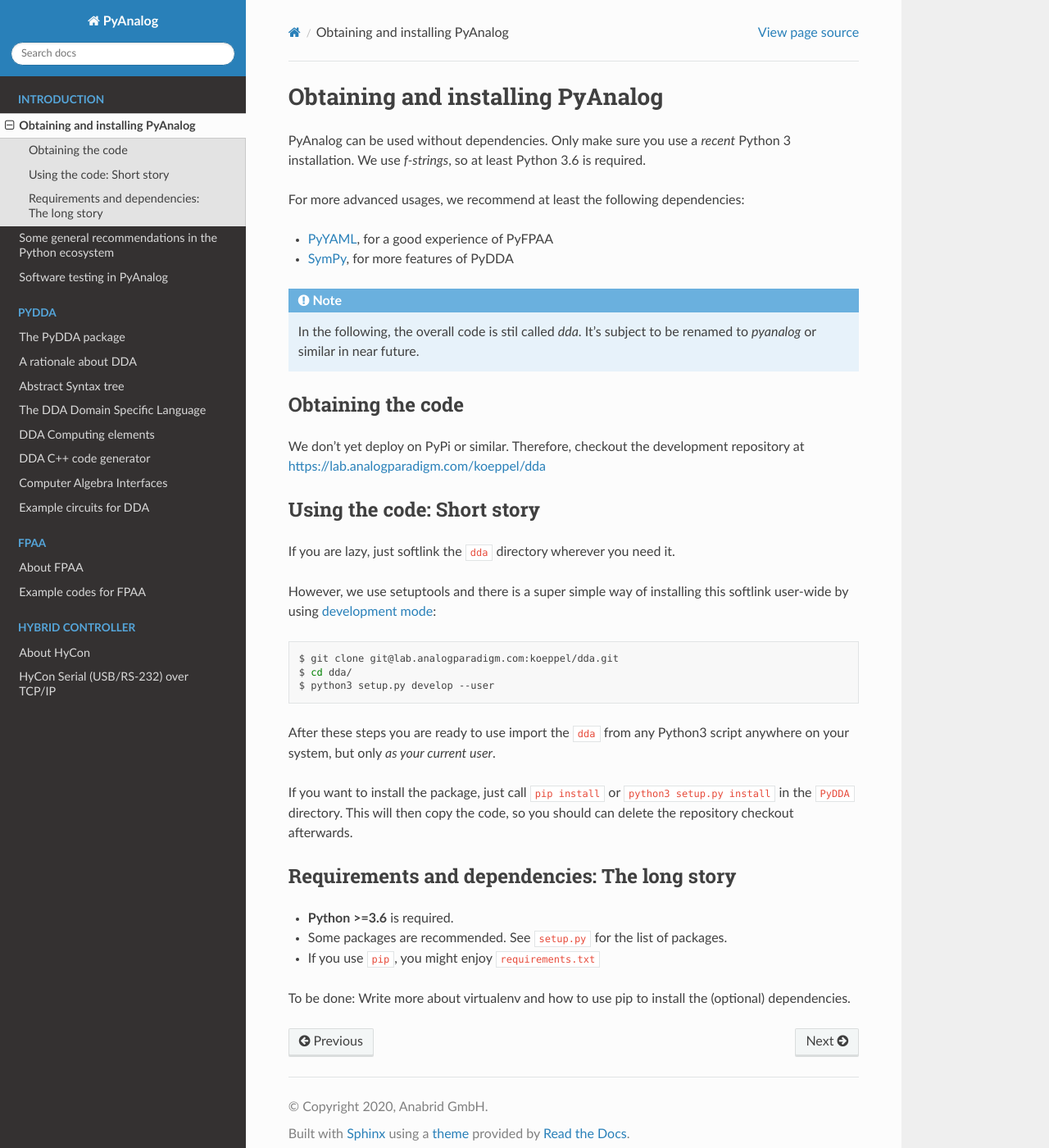
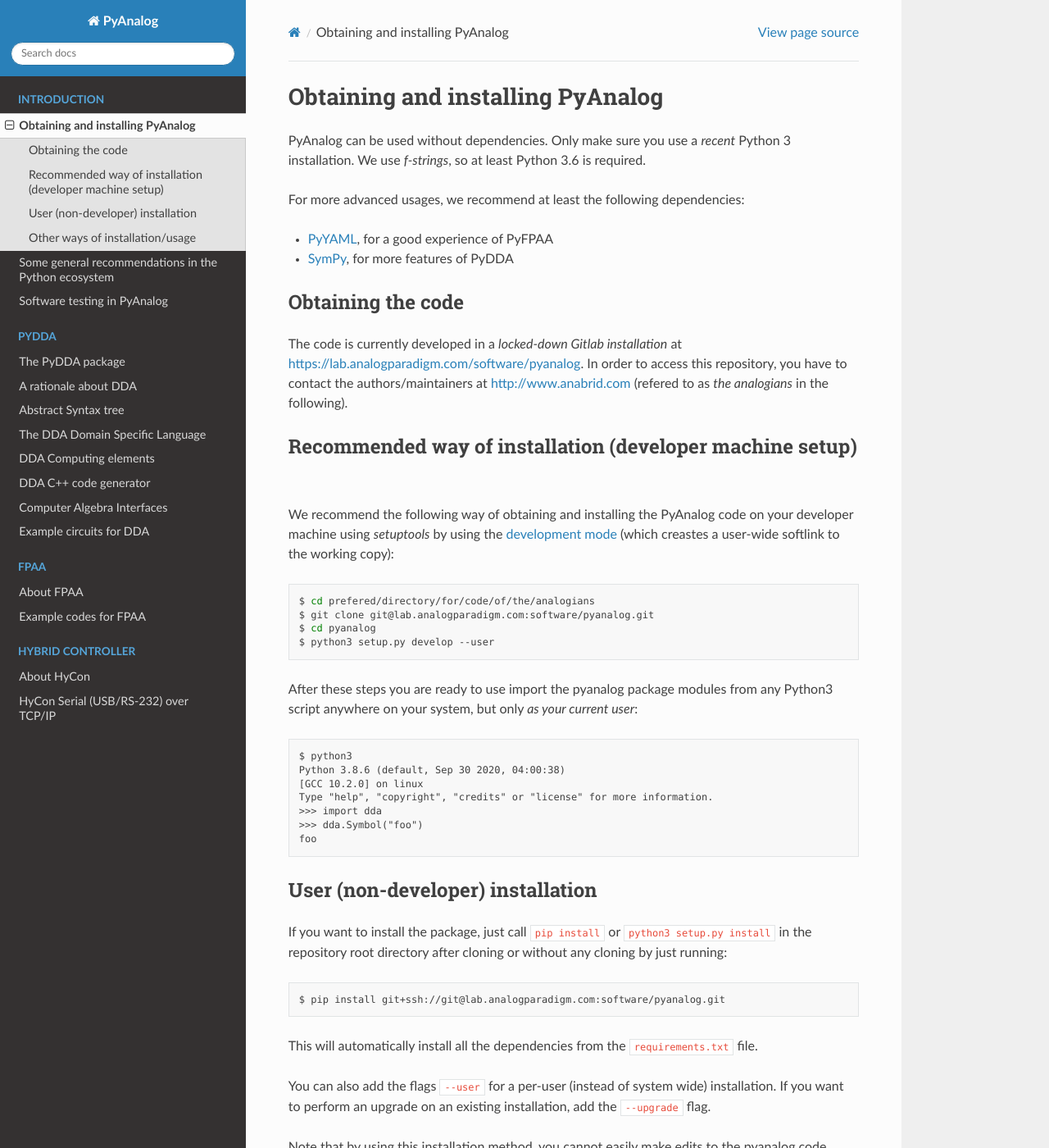
Before and after one commit to anabrid/pyanalog, a Sphinx documentation site: the page built from doc/installation.rst, in a window 1280 px wide and 1400 px high. Shown: the whole window at 82% size. Built offline with Sphinx 7.4.7 and the Read the Docs theme 2.0.0, drawn with Linux system fonts in a browser that asks for light colours; pages that are not in the unit, such as notebooks, are missing from menus; some of the changed text lies outside the part shown.

Commit message:
Docs: installation update, Bit cleaned

```diff
--- a/dda/__init__.py
+++ b/dda/__init__.py
@@ -132,7 +132,7 @@
 
     Examples:
 
-    >>> clean(r"\frac{x}{y}")  # backslashes are just removed   # doctest: +SKIP
+    >>> clean("\\frac{x}{y}")  # backslashes are just removed   # doctest: +SKIP
     'fracxy'
     >>> clean(r'a^{-1}')
     'a__1'
--- a/doc/installation.rst
+++ b/doc/installation.rst
@@ -11,45 +11,67 @@
 * `PyYAML <https://pyyaml.org/>`_, for a good experience of PyFPAA
 * `SymPy <https://www.sympy.org/>`_, for more features of PyDDA
 
-.. note::
-   In the following, the overall code is stil called `dda`. It's subject to
-   be renamed to `pyanalog` or similar in near future.
-
 Obtaining the code
 ------------------
 
-We don't yet deploy on PyPi or similar. Therefore, checkout the development
-repository at https://lab.analogparadigm.com/koeppel/dda
+The code is currently developed in a *locked-down Gitlab installation* at
+https://lab.analogparadigm.com/software/pyanalog. In order to access this repository,
+you have to contact the authors/maintainers at http://www.anabrid.com
+(refered to as *the analogians* in the following).
 
-Using the code: Short story
----------------------------
+Recommended way of installation (developer machine setup)
+---------------------------------------------------------
 
-If you are lazy, just softlink the ``dda`` directory wherever you need it.
-
-However, we use setuptools and there is a super simple way of installing this
-softlink user-wide by using
-`development mode <https://setuptools.readthedocs.io/en/latest/setuptools.html#development-mode>`_:
+We recommend the following way of obtaining and installing the PyAnalog code
+on your developer machine using *setuptools* by using the
+`development mode <https://setuptools.readthedocs.io/en/latest/setuptools.html#development-mode>`_
+(which creastes a user-wide softlink to the working copy):
 
 .. code-block:: bash
 
-    $ git clone git@lab.analogparadigm.com:koeppel/dda.git
-    $ cd dda/
+    $ cd prefered/directory/for/code/of/the/analogians
+    $ git clone git@lab.analogparadigm.com:software/pyanalog.git
+    $ cd pyanalog
     $ python3 setup.py develop --user
 
+After these steps you are ready to use import the pyanalog package modules from any
+Python3 script anywhere on your system, but only *as your current user*:
 
-After these steps you are ready to use import the ``dda`` from any Python3 script
-anywhere on your system, but only *as your current user*.
+.. code-block::
+
+    $ python3
+    Python 3.8.6 (default, Sep 30 2020, 04:00:38)
+    [GCC 10.2.0] on linux
+    Type "help", "copyright", "credits" or "license" for more information.
+    >>> import dda
+    >>> dda.Symbol("foo")
+    foo
+
+User (non-developer) installation
+---------------------------------
 
 If you want to install the package, just call ``pip install`` or ``python3 setup.py install``
-in the ``PyDDA`` directory. This will then copy the code, so you should can delete
-the repository checkout afterwards.
+in the repository root directory after cloning or without any cloning by just running:
 
-Requirements and dependencies: The long story
----------------------------------------------
+.. code-block:: bash
 
-- **Python >=3.6** is required.
-- Some packages are recommended. See ``setup.py`` for the list of packages.
-- If you use ``pip``, you might enjoy ``requirements.txt``
+   $ pip install git+ssh://git@lab.analogparadigm.com:software/pyanalog.git
 
-To be done: Write more about virtualenv and how to use pip to install the
-(optional) dependencies.
+This will automatically install all the dependencies from the ``requirements.txt`` file.
+
+You can also add the flags ``--user`` for a per-user (instead of system wide) installation.
+If you want to perform an upgrade on an existing installation, add the ``--upgrade``
+flag.
+
+Note that by using this installation method, you cannot easily make edits to the pyanalog
+code itself. This is perfectly fine if you only want to use the library.
+
+Other ways of installation/usage
+--------------------------------
+
+* You can also just checkout the repository, navigate to the root directory and open
+  a python script from there. This way, you don't have to install anything but have
+  the modules right in your ``PYTHONPATH``. This is really the easiest way of getting
+  started if you don't want to mess around with ``pip`` or ``setup.py``.
+* It is usually good practice to use *virtualenv*. Standard routines should apply
+  for using pip within virtualenv.
```
Also changed, not shown: 1 other file.
